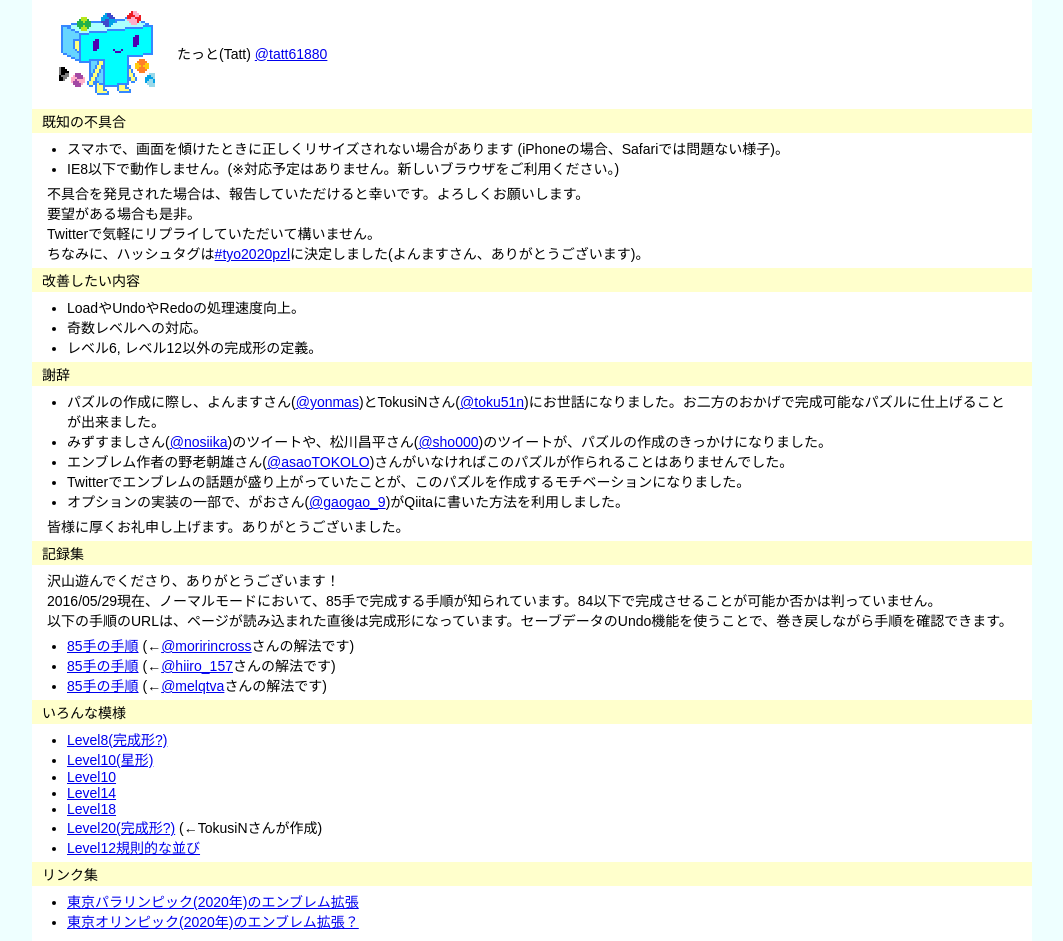
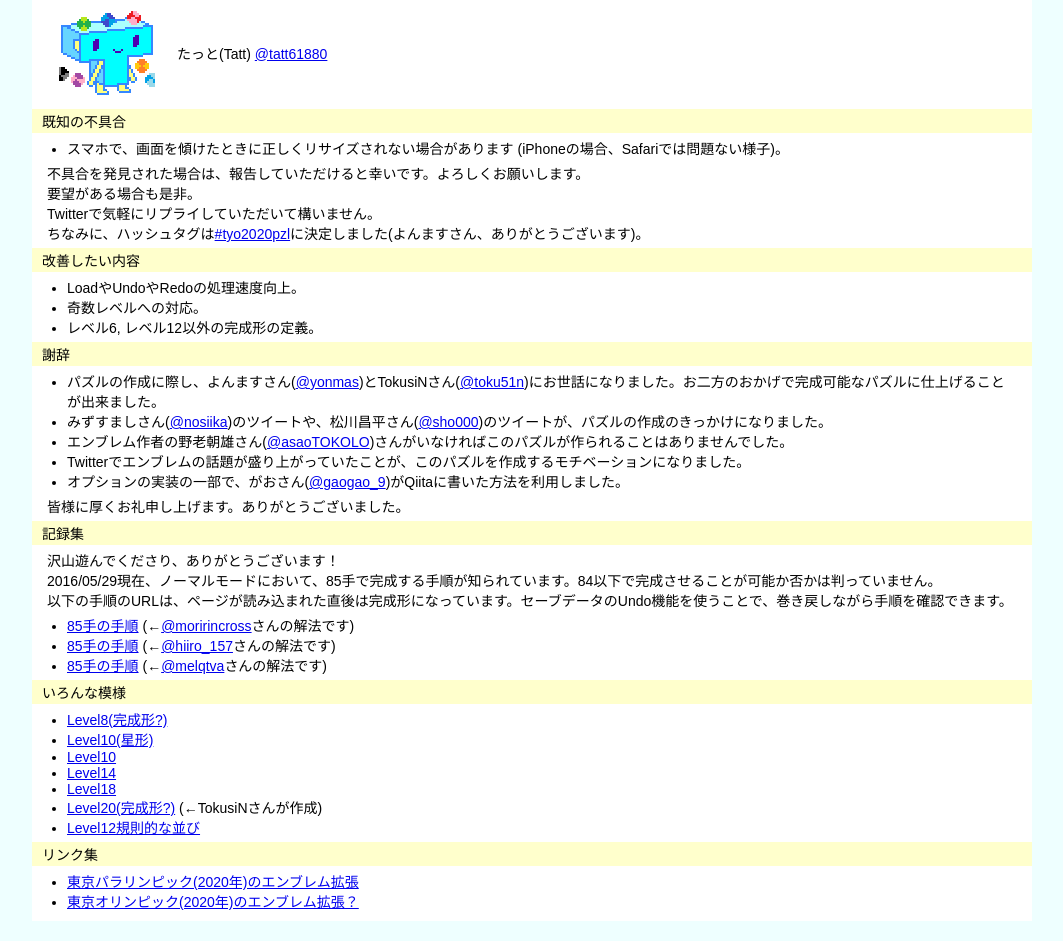
Before and after one commit to tatt61880/tyo2020pzl, a plain HTML site: page index.html in a window 1280 px wide. Shown: the part 1475-2416 px from the top of the page, without its empty margins (108-1171 px from the left). Drawn offline with Linux system fonts and the light colour scheme.

Commit message:
Update index.html

```diff
--- a/index.html
+++ b/index.html
@@ -293,7 +293,6 @@
   <h3>既知の不具合</h3>
   <ul>
     <li>スマホで、画面を傾けたときに正しくリサイズされない場合があります (iPhoneの場合、Safariでは問題ない様子)。</li>
-    <li>IE8以下で動作しません。(※対応予定はありません。新しいブラウザをご利用ください。)</li>
   </ul>
   <p>
   不具合を発見された場合は、報告していただけると幸いです。よろしくお願いします。<br>
```
